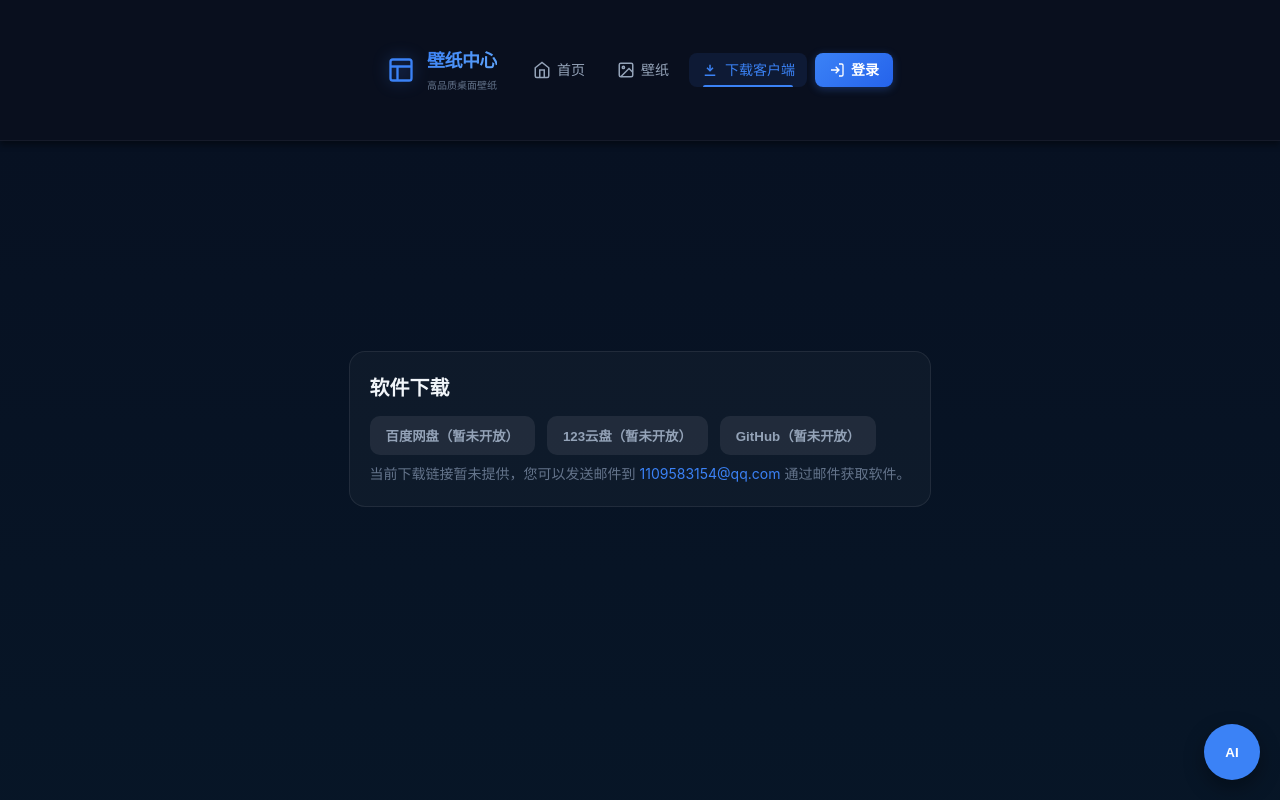
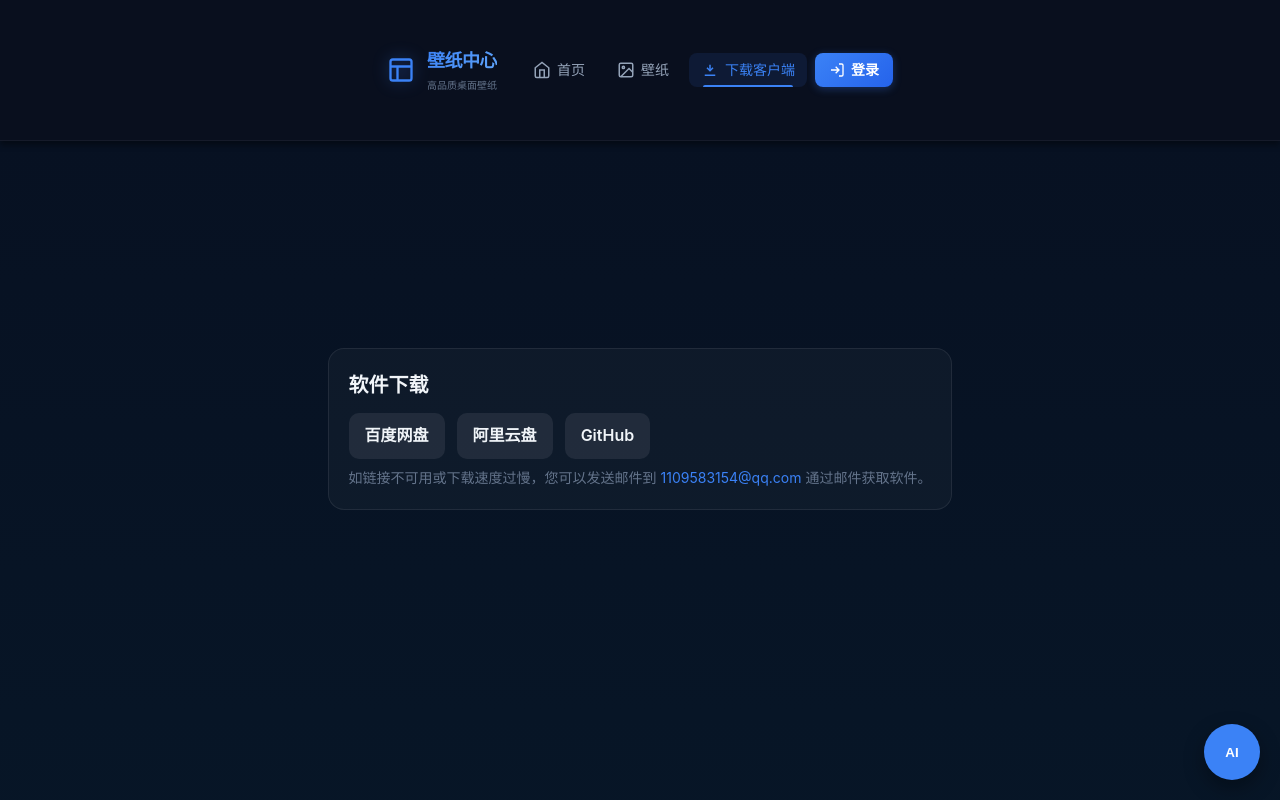
Before and after one commit to BinaryEnchanter/image_web, a Vue app: page /download in a window 1280 px wide. Shown: the top 800 px of the page. Built offline with nearby package versions, Linux system fonts and the light colour scheme.

Commit message:
dowload addr added， display bug fixed

```diff
--- a/src/pages/Download.vue
+++ b/src/pages/Download.vue
@@ -4,13 +4,16 @@
             <h3 class="title">软件下载</h3>
 
             <div class="buttons">
-                <button class="btn" disabled>百度网盘（暂未开放）</button>
-                <button class="btn" disabled>123云盘（暂未开放）</button>
-                <button class="btn" disabled>GitHub（暂未开放）</button>
+                <a class="btn" href="https://pan.baidu.com/s/16Ckztyq8ZDyR-TcmW4O9tQ?pwd=ftvj" target="_blank"
+                    rel="noopener">百度网盘</a>
+                <a class="btn" href="https://www.alipan.com/t/OvbOgU2xyuMojR7CkaQ6" target="_blank"
+                    rel="noopener">阿里云盘</a>
+                <a class="btn" href="https://github.com/BinaryEnchanter/image_server/releases/download/v1.0.1/setup.exe"
+                    target="_blank" rel="noopener">GitHub</a>
             </div>
 
             <div class="note">
-                当前下载链接暂未提供，您可以发送邮件到
+                如链接不可用或下载速度过慢，您可以发送邮件到
                 <a class="mail" href="mailto:1109583154@qq.com">1109583154@qq.com</a>
                 通过邮件获取软件。
             </div>
@@ -53,9 +56,20 @@
     border-radius: 10px;
     border: none;
     background: rgba(255, 255, 255, 0.08);
-    color: var(--text-secondary);
+    color: var(--text-primary);
     font-weight: 600;
+    cursor: pointer;
+    text-decoration: none;
+    display: inline-block;
+}
+
+.btn:hover {
+    background: rgba(255, 255, 255, 0.12);
+}
+
+.btn[disabled] {
     cursor: not-allowed;
+    opacity: 0.6;
 }
 
 .note {
--- a/src/pages/Wallpapers.vue
+++ b/src/pages/Wallpapers.vue
@@ -70,7 +70,15 @@
                     d="M20.84 4.61a5.5 5.5 0 0 0-7.78 0L12 5.67l-1.06-1.06a5.5 5.5 0 0 0-7.78 7.78l1.06 1.06L12 21.23l7.78-7.78 1.06-1.06a5.5 5.5 0 0 0 0-7.78z">
                   </path>
                 </svg>
-                <span>{{ item.favoriteCount || 0 }}</span>
+                <span>{{ item.favorite_count ?? item.favoriteCount ?? 0 }}</span>
+              </div>
+              <div class="item-downloads">
+                <svg width="14" height="14" viewBox="0 0 24 24" fill="none" stroke="currentColor" stroke-width="2">
+                  <path d="M12 5v8" />
+                  <path d="M8 9l4 4 4-4" />
+                  <path d="M5 19h14" />
+                </svg>
+                <span>{{ item.download_count ?? item.downloadCount ?? 0 }}</span>
               </div>
             </div>
           </div>
@@ -487,7 +495,7 @@ body {
   justify-content: space-between;
 }
 
-.item-likes {
+.item-likes, .item-downloads {
     display: flex;
     align-items: center;
     gap: 6px;
@@ -496,15 +504,15 @@ body {
     transition: color 0.25s ease;
   }
 
-.item-link:hover .item-likes {
+.item-link:hover .item-likes, .item-link:hover .item-downloads {
     color: #ef4444;
   }
 
-.item-likes svg {
+.item-likes svg, .item-downloads svg {
     transition: transform 0.25s ease;
   }
 
-.item-link:hover .item-likes svg {
+.item-link:hover .item-likes svg, .item-link:hover .item-downloads svg {
     transform: scale(1.1);
   }
 
```
Lines whose indentation alone changed are shown as unchanged.
